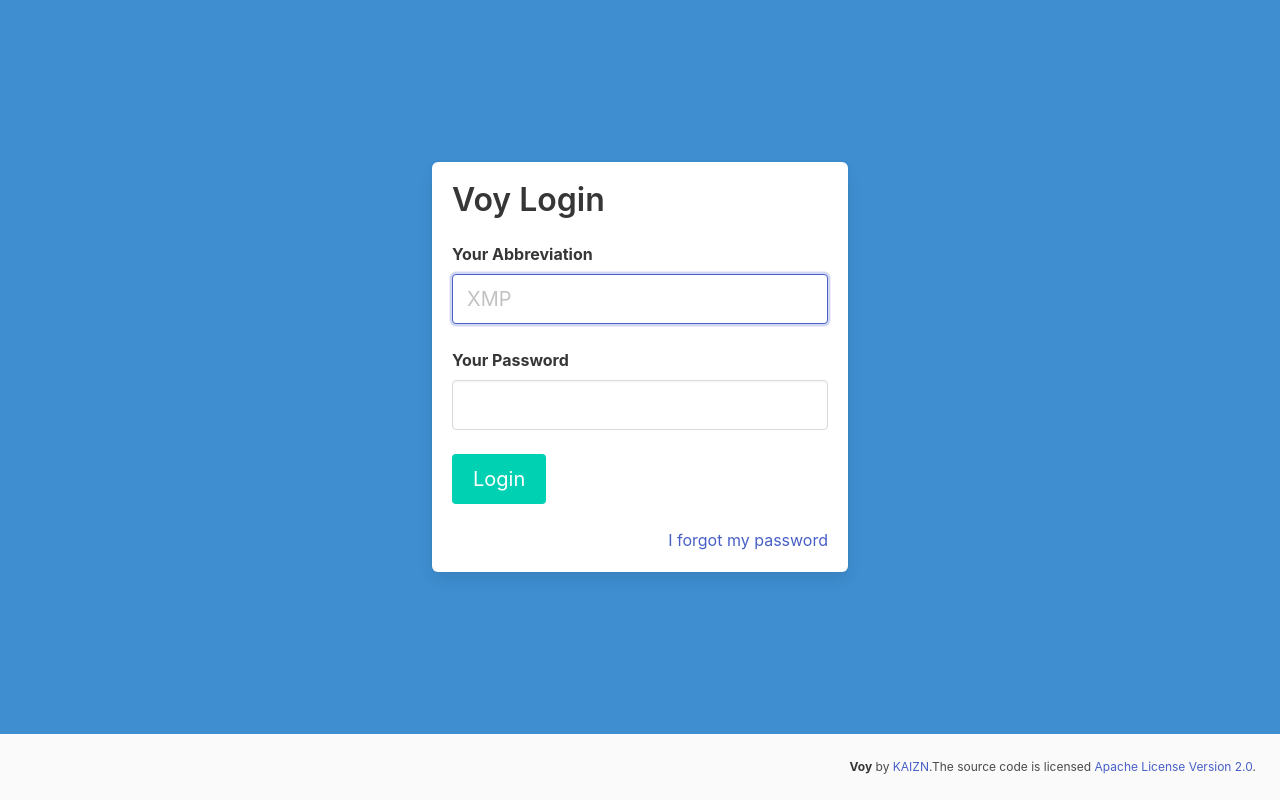
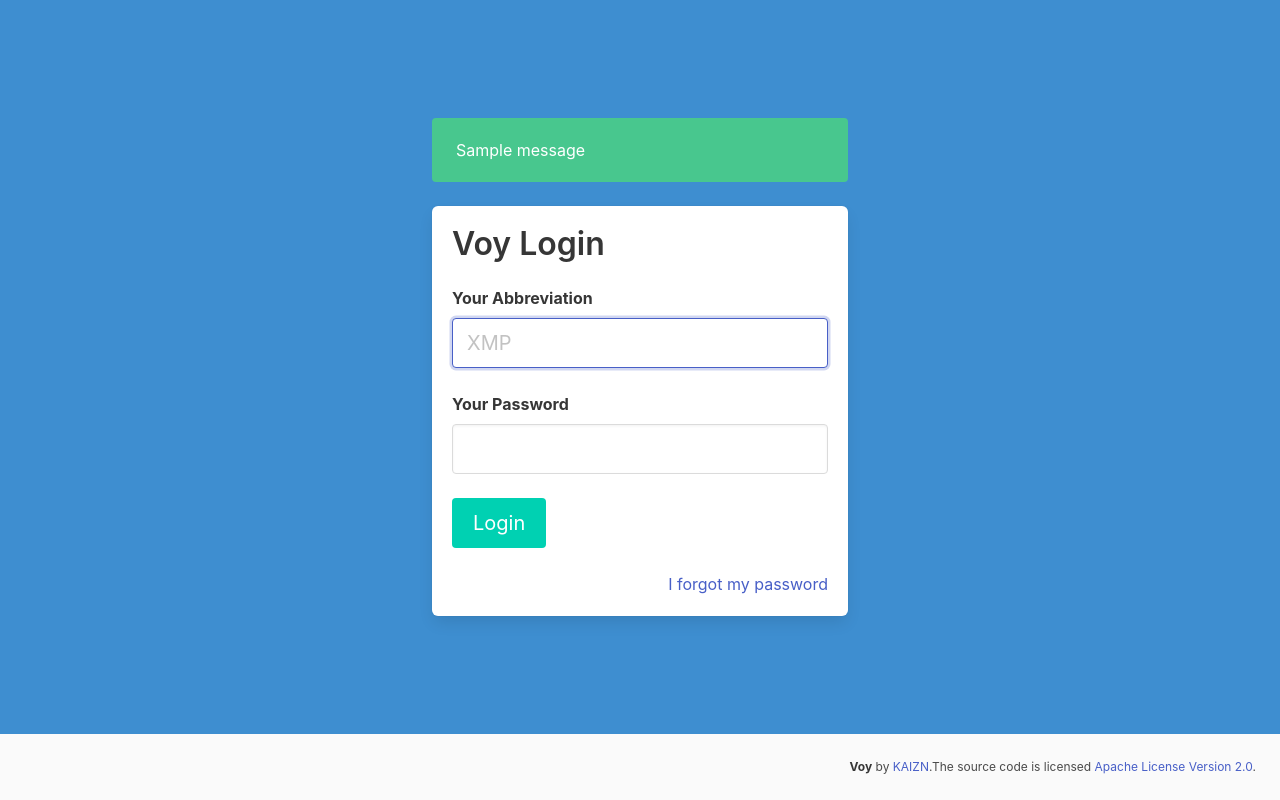
Before and after one commit to KAIZN-io/Voy, a Flask app: page /login in a window 1280 px wide. Run offline with Flask 2, Linux system fonts and the light colour scheme; tables that the repository leaves empty hold one stand-in row (values such as "Sample post"); one stand-in notice (Sample message) is shown; style sheets or scripts are compiled from the project's sources; parts of the project's set-up code (start-up, migrations or seed data) failed here and were passed over; some libraries are stand-ins or nearby versions.

Commit message:
Fixed flashes (on login page)
On the login page, we no longer had flashes after the merge with
make-voy-beatiful-again.

I fixed this by adding flashes to the login template. Flask seems to
track when they are shown. So showing them on the login page resolves
this issue. Also there are flashes that need to be shown there, so that
is fixed as well.

```diff
--- a/voy/controller/authentication.py
+++ b/voy/controller/authentication.py
@@ -62,6 +62,6 @@
     """
     logout_user()
 
-    flash("See you! You logged out successfully.")
+    flash('You logged out successfully. See you!', 'success')
 
     return redirect(url_for('authentication_controller.login'))
--- a/voy/view/templates/authentication/login.html.j2
+++ b/voy/view/templates/authentication/login.html.j2
@@ -8,7 +8,13 @@
 
 
 {% block main %}
-  <div class="is-flex is-align-items-center is-justify-content-center h-full">
+  <div class="is-flex is-flex-direction-column is-align-items-center is-justify-content-center h-full">
+
+    {% if get_flashed_messages() %}
+      <div class="login-prompt mb-5">
+        {% include "utils/_flash-bulma.html.j2" %}
+      </div>
+    {% endif %}
 
     <div class="login-prompt box">
 
--- /dev/null
+++ b/voy/view/templates/utils/_flash-bulma.html.j2
@@ -0,0 +1,7 @@
+{% with messages = get_flashed_messages(with_categories=true) %}
+  {% for category, message in messages %}
+    <div class="notification is-{{ category }}">
+      {{ message }}
+    </div>
+  {% endfor %}
+{% endwith %}
```
